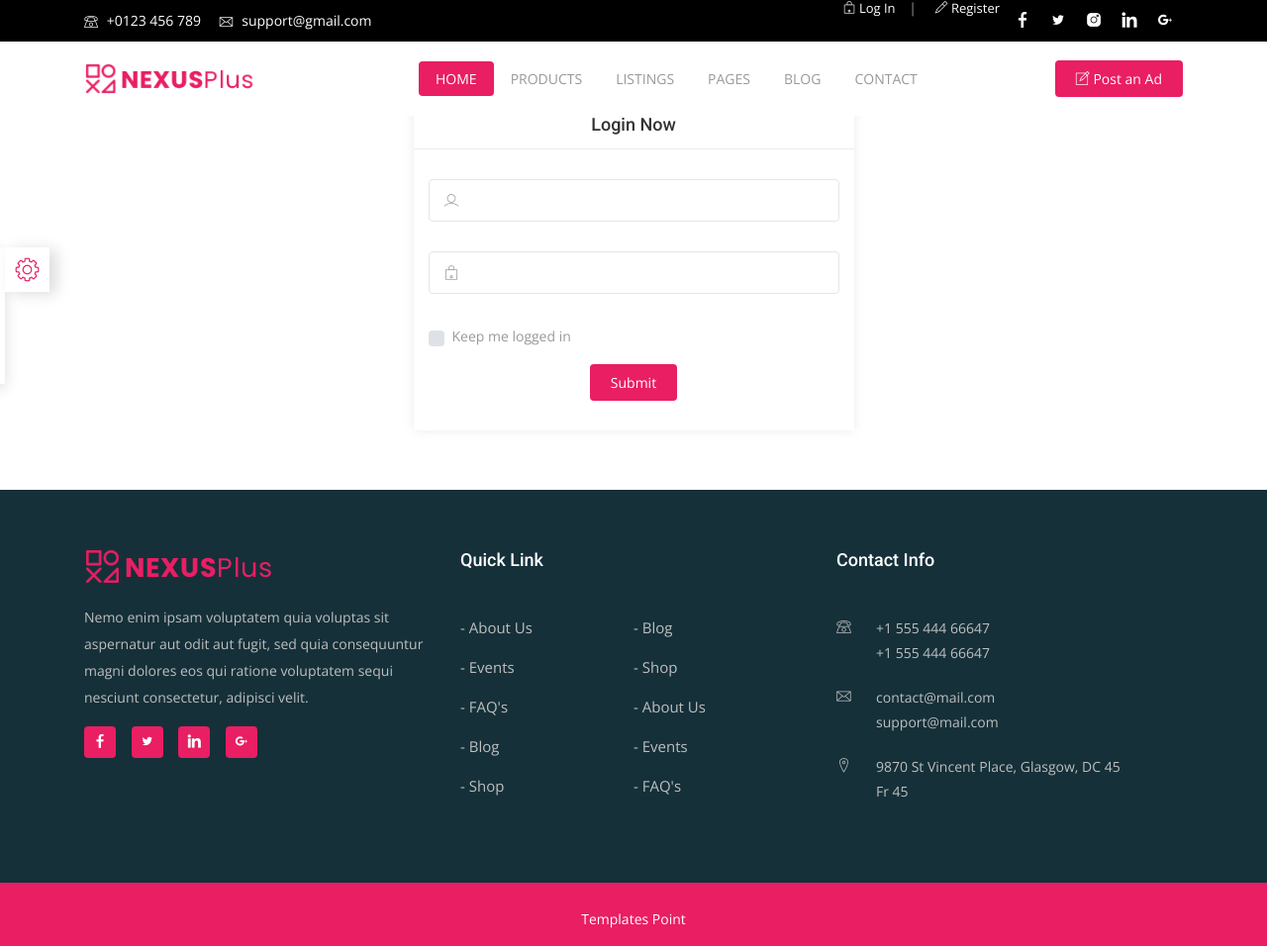
After one commit to ruhulloh/nexus_app, a Django app: page /login/ in a window 1280 px wide. The commit adds this page. Shown: the whole page at 99% size. Run offline with Django 5.2, Linux system fonts and the light colour scheme; some libraries are stand-ins or nearby versions; some web fonts are replaced.

Commit message:
login part

```diff
--- /dev/null
+++ b/main/forms.py
@@ -0,0 +1,5 @@
+from django import forms
+
+class LoginForm(forms.Form):
+    login = forms.CharField(max_length=60,label='login',widget=forms.TextInput(attrs={'class':'form-control'}))
+    password = forms.CharField(widget=forms.PasswordInput(attrs={'class':'form-control'}),label="password")
--- a/main/urls.py
+++ b/main/urls.py
@@ -1,8 +1,12 @@
 from django.urls import path
-from .views import main
+from .views import main,login_view
 from django.conf import settings
 from django.conf.urls.static import static
 
 urlpatterns = [
-    path('', main, name='main')
+    path('', main, name='main'),
+    path('login/',login_view, name='login'),
+    path('logout/',login_view, name='logout')
+
+
 ]+ static(settings.MEDIA_URL, document_root=settings.MEDIA_ROOT)
--- a/main/views.py
+++ b/main/views.py
@@ -1,7 +1,30 @@
-from django.shortcuts import render
+from django.shortcuts import render,redirect
 from django.db.models import Prefetch
 from category.models import Category, Region
 from product.models import Product, ProductImage
+from .forms import *
+from django.contrib.auth import authenticate,login,logout
+
+def login_view(request):
+    form = LoginForm()
+    if request.method == "POST":
+        form = LoginForm(request.POST)
+        if form.is_valid():
+            username = form.cleaned_data['login']
+            password = form.cleaned_data['password']
+            user = authenticate(request,username=username,password=password)
+            if user is not None:
+                login(request,user)
+                return redirect('main')
+            else:
+                form.add_error(None,'Login yoki parol notogri')
+        else:
+            form = LoginForm()
+    return render(request,'login.html',{'form':form})
+def logout_view(request):
+    logout(request)
+    request.session.flush()
+    return redirect('home')
 
 def main(request):
     # Barcha kategoriyalarni olish
--- a/product/views.py
+++ b/product/views.py
@@ -7,9 +7,9 @@ from .models import *
 def category_products(request):
 	product = Product.objects.prefetch_related(Prefetch('images', queryset=ProductImage.objects.filter(is_main=True), to_attr='main_images'))
 	# product = Product.objects.all()
-	paginator  = Paginator(product,2)
+	paginator  = Paginaget_tor(product,2)
 	pag_req = request.GET.get("page")
-	page_obj =  paginator.get_page(pag_req)
+	page_obj =  paginator.page(pag_req)
 	context  = {
 		'products':page_obj,
 		# 'images':product_images,
--- a/templates/base.html
+++ b/templates/base.html
@@ -51,9 +51,14 @@
                         <a class="linkedin" href="#"><i class="lni-linkedin-fill"></i></a>
                         <a class="google" href="#"><i class="lni-google-plus"></i></a>
                     </div>
-                    <div class="header-top-right float-right">
-                        <a href="login.html" class="header-top-button"><i class="lni-lock"></i> Log In</a> |
+                    <div class="header-top-right float-right" style="margin: -25px;padding: 20px;">
+                        {% if user.is_authenticated %}
+                        <a class="header-top-button">{{ user.username }}</a>
+                        <a href="{% url 'logout' %}"  class="header-top-button"><p>Log out</p></a>
+                        {% else %}
+                        <a href="{% url 'login' %}" class="header-top-button"><i class="lni-lock"></i> Log In</a> |
                         <a href="register.html" class="header-top-button"><i class="lni-pencil"></i> Register</a>
+                        {% endif %}
                     </div>
                 </div>
             </div>
--- /dev/null
+++ b/templates/login.html
@@ -0,0 +1,46 @@
+{% extends 'base.html'%}
+{% block content %}
+      <section class="login section-padding">
+         <div class="container">
+            <div class="row justify-content-center">
+               <div class="col-lg-5 col-md-12 col-xs-12">
+                  <div class="login-form login-area">
+                     <h3>
+                        Login Now
+                     </h3>
+                     <form method="post" class="login-form">
+                        {% csrf_token %}
+                        {% if form.non_field_errors %}
+                        <div class="alert alert-danger">
+                            {{ form.non_field_errors }}
+                        </div>
+                        {% endif %}
+                        <div class="form-group">
+                           <div class="input-icon">
+                              <i class="lni-user"></i>
+                              {{ form.login }}
+                           </div>
+                        </div>
+                        <div class="form-group">
+                           <div class="input-icon">
+                              <i class="lni-lock"></i>
+                              {{ form.password }}
+                           </div>
+                        </div>
+                        <div class="form-group mb-3">
+                           <div class="custom-control custom-checkbox">
+                              <input type="checkbox" class="custom-control-input" id="checkedall">
+                              <label class="custom-control-label" for="checkedall">Keep me logged in</label>
+                           </div>
+                           <!-- <a class="forgetpassword" href="forgot-password.html">Forgot Password?</a> -->
+                        </div>
+                        <div class="text-center">
+                           <button type="submit" class="btn btn-common log-btn">Submit</button>
+                        </div>
+                     </form>
+                  </div>
+               </div>
+            </div>
+         </div>
+      </section>
+{% endblock %}
```
Also changed, not shown: category/form.py (added, +7 -0 lines).
